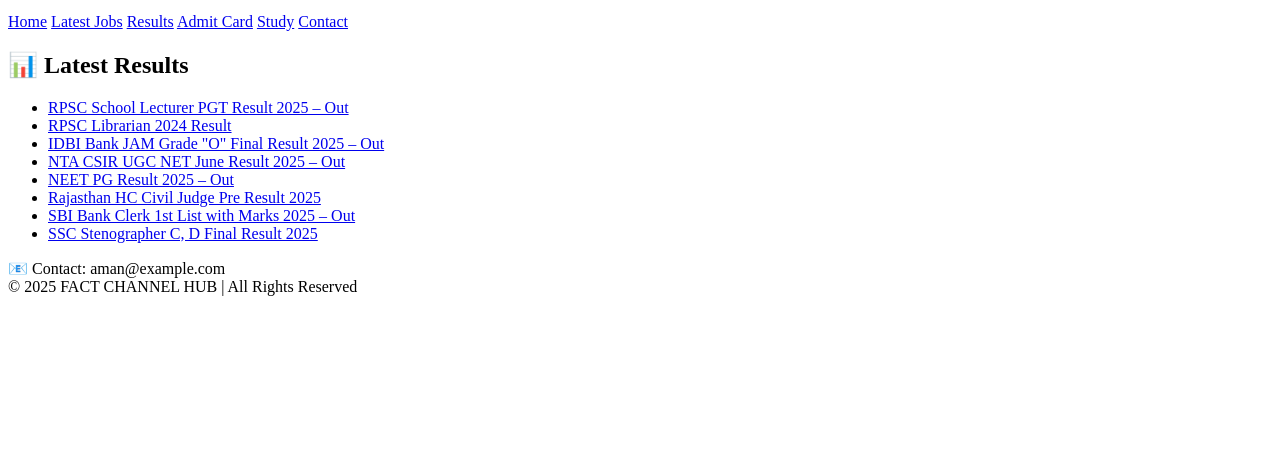
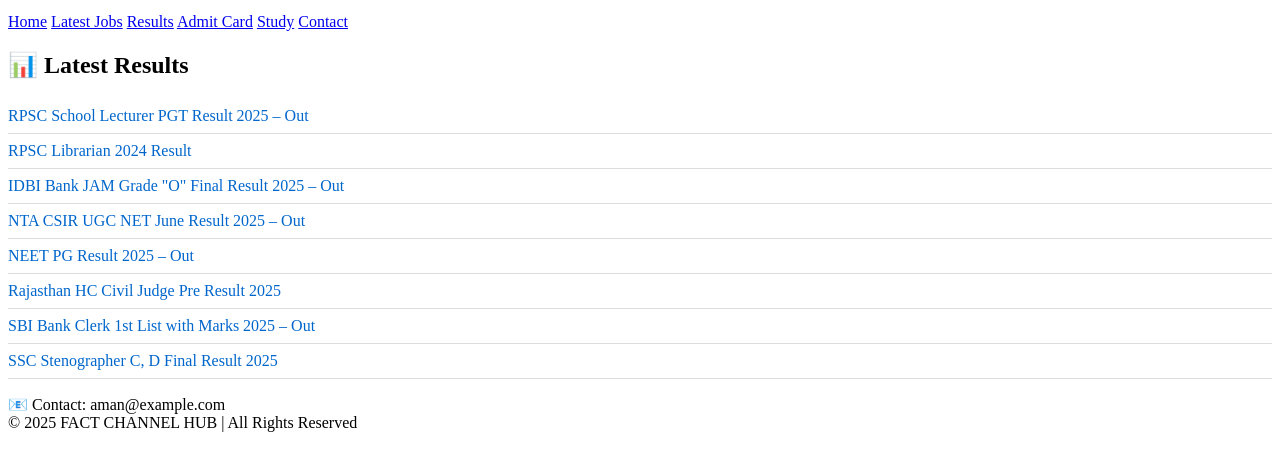
Before and after one commit to factchannelak-hub/factchanr.github.io, a plain HTML site: page results.html in a window 1280 px wide. Shown: the part 101-572 px from the top of the page. Drawn offline with Linux system fonts and the light colour scheme.

Commit message:
Update style.css

```diff
--- a/style.css
+++ b/style.css
@@ -64,6 +64,27 @@
   text-decoration: none;
   color: #0066cc;
 }
+/* List page links */
+.list-links {
+  list-style: none;
+  padding: 0;
+}
+
+.list-links li {
+  padding: 8px 0;
+  border-bottom: 1px solid #ddd;
+}
+
+.list-links li a {
+  text-decoration: none;
+  color: #0066cc;
+  font-weight: 500;
+}
+
+.list-links li a:hover {
+  text-decoration: underline;
+  color: #e60000;
+}
 
 .col ul li a:hover {
   text-decoration: underline;
```
